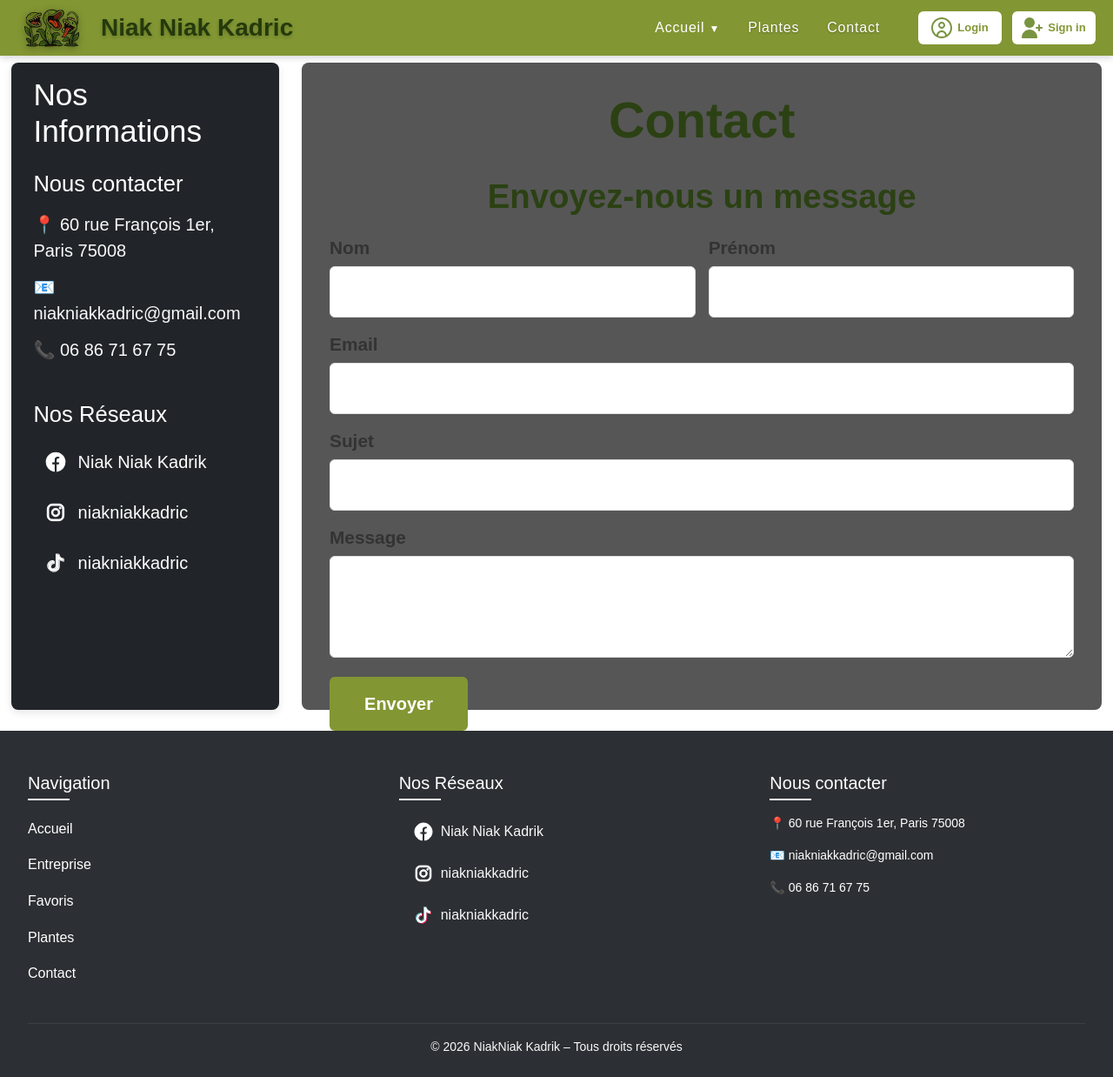
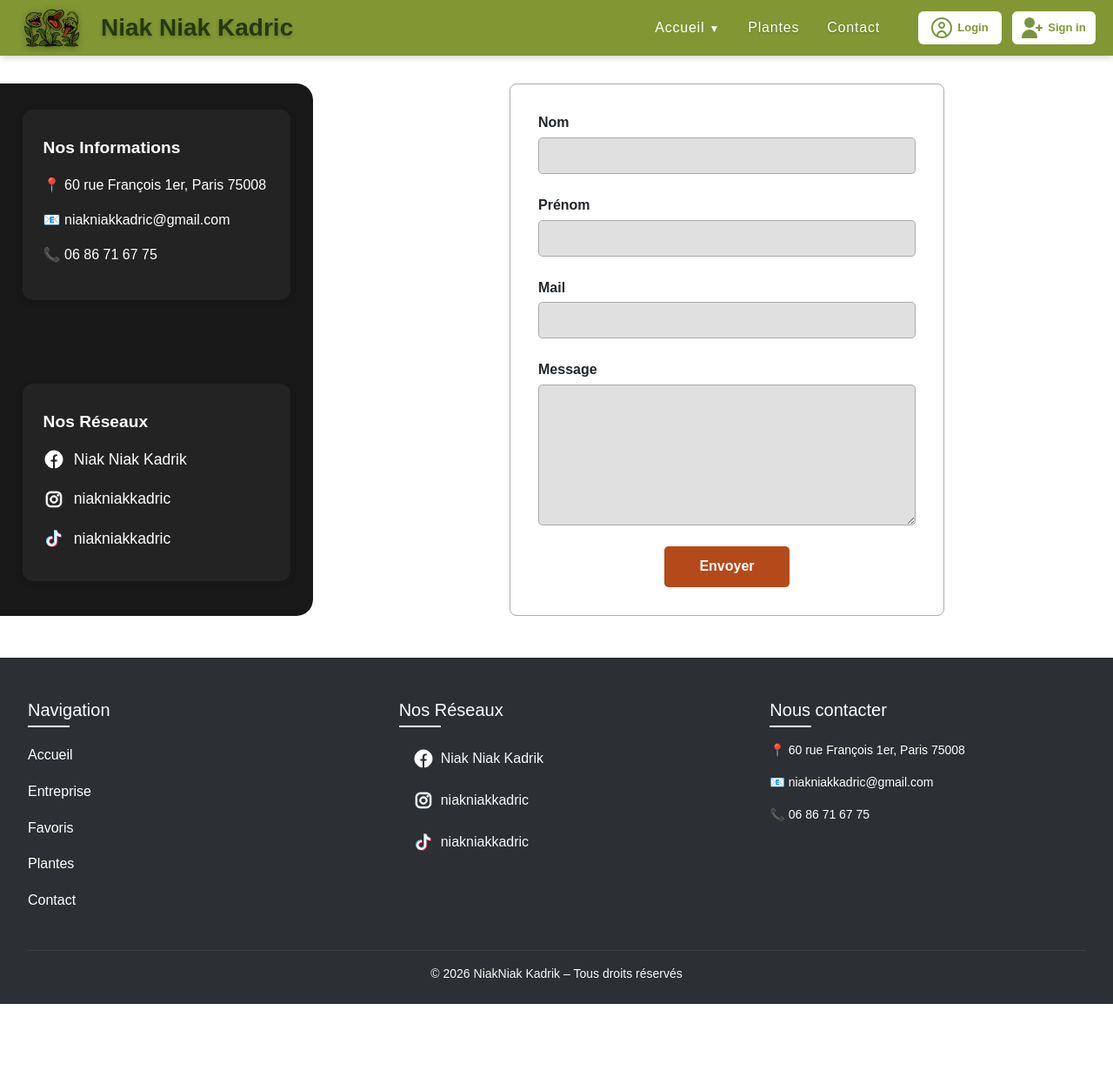
Before and after one commit to GhoX-Xelos/stage, a PHP site: page /views/contact/contact.php in a window 1280 px wide. Shown: the whole page at 87% size. After the commit the page ends 1154 px from the top, so only its background shows below. Run offline with PHP 8.4, Linux system fonts and the light colour scheme; data comes from the database, SQL or seed files in the repository.

Commit message:
Fin page Contact

```diff
--- a/public/css/contact.css
+++ b/public/css/contact.css
@@ -1,7 +1,243 @@
+.contact-reseaux, .contact-reseaux * {
+    color: #fff !important;
+}
+.reseaux-list a, .reseaux-list a span {
+    color: #fff !important;
+}
+.contact-infos, .contact-reseaux {
+    background: #232323; /* noir plus clair */
+    border: none;
+    border-radius: 12px;
+    padding: 2rem 1.5rem 1.5rem 1.5rem;
+    margin-bottom: 2rem;
+    box-shadow: 0 2px 8px rgba(0,0,0,0.08);
+    color: #fff;
+}
+
+.contact-infos {
+    margin-top: 0.6rem;
+}
+.contact-reseaux {
+    margin-bottom: 0;
+}
+#contact-row {
+    display: flex;
+    flex-direction: row;
+    gap: 2rem;
+    align-items: flex-start;
+    width: 100%;
+}
+
+/* Version unique et cohérente de #contact-bande */
+#contact-bande {
+    flex: 1 1 0;
+    max-width: 360px;
+    width: 100%;
+    min-height: 220px;
+    background: #181818; /* noir plus foncé */
+    display: flex;
+    flex-direction: column;
+    align-items: stretch;
+    justify-content: flex-start;
+    gap: 2rem;
+    padding: 1.3rem 1.6rem;
+    margin-top: 2rem;
+    margin-bottom: 2rem;
+    align-self: stretch;
+    box-sizing: border-box;
+    border-top-right-radius: 1.2rem;
+    border-bottom-right-radius: 1.2rem;
+    border-top-left-radius: 0;
+    border-bottom-left-radius: 0;
+}
+
+.contact-reseaux {
+    margin-top: 2rem;
+    display: block;
+}
+
+.contact-infos h3, .contact-reseaux h3 {
+    color: #fff;
+    font-weight: bold;
+    margin-bottom: 1.2rem;
+}
+
+.reseaux-list {
+    margin-top: 1.2rem;
+}
+
+.reseaux-list a {
+    display: flex;
+    align-items: center;
+    gap: 0.7rem;
+    color: #fff !important;
+    font-size: 1.1rem;
+    margin-bottom: 0.7rem;
+    text-decoration: none;
+    transition: color 0.2s;
+}
+.reseaux-list a:hover {
+    color: #bfcf8a !important;
+}
+.reseau-icon {
+    width: 24px;
+    height: 24px;
+    filter: brightness(1.2);
+}
+
+
+#contact-form-row {
+    flex: 2;
+    display: flex;
+    justify-content: center;
+}
+/* Nouvelle structure page contact */
+#contact-layout {
+    width: 100%;
+    min-height: 70vh;
+    display: block;
+}
+
+#contact-row {
+    display: flex;
+    flex-direction: row;
+    gap: 2rem;
+    align-items: flex-start;
+    width: 100%;
+}
+
+
+
+#contact-form-row {
+    flex: 2;
+    display: flex;
+    justify-content: center;
+}
+
+
+
+#contact-bande h3 {
+    margin-top: 0;
+    font-size: 1.2rem;
+    font-weight: bold;
+}
+
+.reseaux-list {
+    display: flex;
+    flex-direction: column;
+    gap: 0.5rem;
+}
+
+.reseau-link {
+    display: flex;
+    align-items: center;
+    gap: 0.5rem;
+    color: #333;
+    text-decoration: none;
+    font-size: 1rem;
+}
+
+.reseau-link:hover {
+    text-decoration: underline;
+}
+
+.reseau-icon {
+    width: 24px;
+    height: 24px;
+}
+
+#contact-form-row {
+    flex: 1;
+    display: flex;
+    align-items: flex-start;
+    justify-content: center;
+}
+
+/* Ajout d'un espace au-dessus du formulaire */
+#contact-form {
+    margin-top: 2rem;
+    margin-bottom: 2rem;
+    background: #fff;
+    border: 1px solid #aaa;
+    border-radius: 0.5rem;
+    padding: 2rem;
+    width: 100%;
+    max-width: 500px;
+    display: flex;
+    flex-direction: column;
+    gap: 1.5rem;
+}
+
+.form-group {
+    display: flex;
+    flex-direction: column;
+    gap: 0.3rem;
+}
+
+#contact-form label {
+    font-weight: 600;
+    font-size: 1rem;
+}
+
+#contact-form input,
+#contact-form textarea {
+    width: 100%;
+    background: #e0e0e0;
+    border: 1px solid #aaa;
+    border-radius: 0.3rem;
+    padding: 0.5rem;
+    font-size: 1rem;
+}
+
+#contact-form textarea {
+    resize: vertical;
+}
+
+.form-btn-row {
+    display: flex;
+    justify-content: center;
+}
+
+#contact-btn {
+    background: #b44a1a;
+    color: #fff;
+    border: none;
+    border-radius: 0.3rem;
+    padding: 0.7rem 2.5rem;
+    font-weight: bold;
+    font-size: 1rem;
+    cursor: pointer;
+    transition: background 0.2s;
+}
+
+#contact-btn:hover {
+    background: #a03d13;
+}
+
+@media (max-width: 900px) {
+    #contact-bande {
+        flex-direction: column;
+        gap: 1.5rem;
+        padding: 1rem 0.5rem;
+    }
+    .contact-infos, .contact-reseaux {
+        min-width: 0;
+    }
+}
+
+@media (max-width: 600px) {
+    #contact-form {
+        padding: 1rem;
+        max-width: 98vw;
+    }
+    #contact-bande {
+        padding: 0.5rem 0.2rem;
+    }
+}
 .grid6 {
     display: flex;
     flex-direction: row;
-    height: 95vh;
+    min-height: 70vh;
     width: 100%;
     gap: 2vw;
     padding: 1vh 1vw;
@@ -78,36 +314,7 @@
 }
 
 #informations .reseau-link img {
-    width: 2vw;
-    height: 2vw;
-    filter: brightness(0) invert(1);
-}
 
-#formulaire {
-    display: flex;
-    flex-direction: column;
-}
-
-#formulaire-content {
-    padding: 1.5rem;
-}
-
-#formulaire h1 {
-    margin: 0 0 30px 0;
-    font-size: 3rem;
-    color: #2b4113;
-    font-weight: 900;
-    text-align: center;
-}
-
-#formulaire h2 {
-    font-size: 1.8rem;
-    color: #2b4113;
-    margin-bottom: 20px;
-    text-align: center;
-}
-
-#formulaire form {
     display: flex;
     flex-direction: column;
     gap: 15px;
@@ -156,10 +363,7 @@
     transition: background 0.3s ease;
 }
 
-:root{
-    --main-radius:0.5rem;
-    --main-padding:0.5rem;
-  }
+
 
 .block {
     background:#565656;
--- a/views/contact/contact.php
+++ b/views/contact/contact.php
@@ -11,27 +11,33 @@
 <body>
 <?php
 include __DIR__ . '/../layout/header.php';
+// Affichage du message d'envoi si présent
+if (isset($message_envoi)) {
+    echo $message_envoi;
+}
 
 // Récupération des informations de contact depuis la base de données
 require_once __DIR__ . '/../../models/Database.php';
 
+
 $db = Database::getInstance();
 $pdo = $db->getConnection();
 
+// Récupération des informations de l'entreprise
 $stmt = $pdo->query("SELECT * FROM entreprise WHERE id = 1");
-$entreprise = $stmt->fetch();
+$entreprise = $stmt ? $stmt->fetch() : null;
 
 // Récupération des réseaux sociaux
 $stmtReseaux = $pdo->query("SELECT * FROM reseaux ORDER BY id");
-$reseaux = $stmtReseaux->fetchAll();
+$reseaux = $stmtReseaux ? $stmtReseaux->fetchAll() : [];
 ?>
-    <section class="grid6">
-        <div class="block" id="informations">
-            <h2>Nos Informations</h2>
 
-            <div class="contact-section">
-                <h3>Nous contacter</h3>
-                <div class="contact-info">
+    <section id="contact-layout">
+        <div id="contact-row">
+            <div id="contact-bande">
+                <div class="contact-infos">
+                    <h3>Nos Informations</h3>
+                    <div>
                         <?php if ($entreprise): ?>
                             <p>📍 <?php echo trim(htmlspecialchars($entreprise['adresse'])) . ', ' . htmlspecialchars($entreprise['ville']) . ' ' . htmlspecialchars($entreprise['postal']); ?></p>
                             <p>📧 <?php echo htmlspecialchars($entreprise['email']); ?></p>
@@ -43,65 +49,64 @@ $reseaux = $stmtReseaux->fetchAll();
                         <?php endif; ?>
                     </div>
                 </div>
-
-            <div>
+                <div class="contact-reseaux">
                     <h3>Nos Réseaux</h3>
-                <div class="reseaux-container">
+                    <div class="reseaux-list">
                         <?php
                         $icones = [
                             'icons8-facebook.svg',
                             'icons8-instagram.svg',
                             'icons8-tiktok.svg'
                         ];
-
                         foreach ($reseaux as $index => $reseau):
                         ?>
                             <a href="<?php echo htmlspecialchars($reseau['url']); ?>" target="_blank" class="reseau-link">
-                            <img src="public/image/reseaux/<?php echo $icones[$index]; ?>" alt="<?php echo htmlspecialchars($reseau['nom']); ?>">
+                                <img src="public/image/reseaux/<?php echo $icones[$index]; ?>" alt="<?php echo htmlspecialchars($reseau['nom']); ?>" class="reseau-icon">
                                 <span><?php echo htmlspecialchars($reseau['nom']); ?></span>
                             </a>
                         <?php endforeach; ?>
                     </div>
                 </div>
             </div>
-        <div class="block" id="formulaire">
-            <div id="formulaire-content">
-                <h1>Contact</h1>
-                <h2>Envoyez-nous un message</h2>
-
-                <form method="POST" action="index.php?controleur=contact&action=envoyer">
-                    <div id="formulaire-columns">
-                        <div>
+            <div id="contact-form-row">
+                <form method="POST" action="https://formspree.io/f/mqebyawo" id="contact-form">
+                    <div class="form-group">
                         <label for="nom">Nom</label>
                         <input type="text" id="nom" name="nom" required>
                     </div>
-                        <div>
+                    <div class="form-group">
                         <label for="prenom">Prénom</label>
                         <input type="text" id="prenom" name="prenom" required>
                     </div>
-                    </div>
-
-                    <div>
-                        <label for="email">Email</label>
+                    <div class="form-group">
+                        <label for="email">Mail</label>
                         <input type="email" id="email" name="email" required>
                     </div>
-
-                    <div>
-                        <label for="sujet">Sujet</label>
-                        <input type="text" id="sujet" name="sujet" required>
+                    <div class="form-group">
+                        <label for="message">Message</label>
+                        <textarea id="message" name="message" required rows="6"></textarea>
                     </div>
-
-                    <div>
-                        <label for="message">Message</label>
-                        <textarea id="message" name="message" required rows="3"></textarea>
+                    <div class="form-btn-row">
+                        <button type="submit" id="contact-btn">Envoyer</button>
                     </div>
-
-                    <button type="submit">Envoyer</button>
                 </form>
             </div>
         </div>
     </section>
 
 <?php include __DIR__ . '/../layout/footer.php'; ?>
+
+<script>
+function resetContactForm() {
+    var form = document.getElementById('contact-form');
+    if(form) form.reset();
+}
+window.addEventListener('DOMContentLoaded', resetContactForm);
+window.addEventListener('pageshow', function(event) {
+    if (event.persisted) {
+        resetContactForm();
+    }
+});
+</script>
 </body>
 </html>
```
Also changed, not shown: controllers/ContactController.php (+13 -0 lines). Lines whose indentation alone changed are shown as unchanged.
